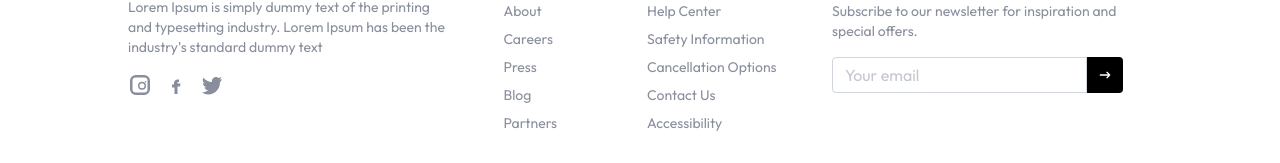
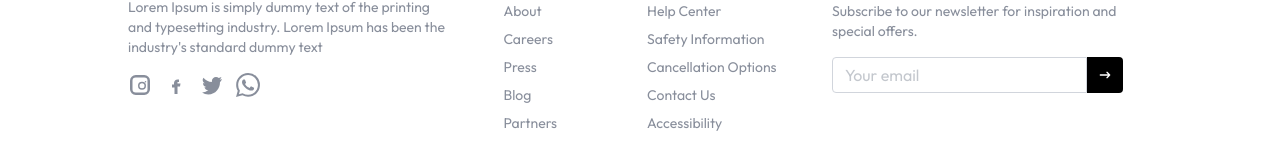
Before and after one commit to Niranajnkr/E-commerce-shop, a React (Vite) app in the folder client/: page /login in a window 1280 px wide. Shown: the part 948-1111 px from the top of the page. Built offline with nearby package versions, Linux system fonts and the light colour scheme; no server answers.

Commit message:
Add seller login debugging

```diff
--- a/client/src/components/Footer.jsx
+++ b/client/src/components/Footer.jsx
@@ -10,21 +10,35 @@
           </p>
           <div className="flex items-center gap-3 mt-4">
             {/* Instagram */}
+            <a href="https://www.instagram.com/mkvalunect?igsh=bjh0c2czZ2p3Znli" target="_blank" rel="noopener noreferrer" className="hover:text-pink-600 transition-colors">
               <svg className="w-6 h-6" fill="currentColor" viewBox="0 0 24 24">
                 <path d="M7.75 2A5.75 5.75 0 002 7.75v8.5A5.75 5.75 0 007.75 22h8.5A5.75 5.75 0 0022 16.25v-8.5A5.75 5.75 0 0016.25 2h-8.5zM4.5 7.75A3.25 3.25 0 017.75 4.5h8.5a3.25 3.25 0 013.25 3.25v8.5a3.25 3.25 0 01-3.25 3.25h-8.5a3.25 3.25 0 01-3.25-3.25v-8.5zm9.5 1a4 4 0 11-4 4 4 4 0 014-4zm0 1.5a2.5 2.5 0 102.5 2.5 2.5 2.5 0 00-2.5-2.5zm3.5-.75a.75.75 0 11.75-.75.75.75 0 01-.75.75z" />
               </svg>
+            </a>
             {/* Facebook */}
+            <a href="https://www.facebook.com/mkvalunect" target="_blank" rel="noopener noreferrer" className="hover:text-blue-600 transition-colors">
               <svg className="w-6 h-6" fill="currentColor" viewBox="0 0 24 24">
                 <path d="M13.5 9H15V6.5h-1.5c-1.933 0-3.5 1.567-3.5 3.5v1.5H8v3h2.5V21h3v-7.5H16l.5-3h-3z" />
               </svg>
+            </a>
             {/* Twitter */}
+            <a href="https://twitter.com/mkvalunect" target="_blank" rel="noopener noreferrer" className="hover:text-sky-500 transition-colors">
               <svg className="w-6 h-6" fill="currentColor" viewBox="0 0 24 24">
-              <path d="M22 5.92a8.2 8.2 0 01-2.36.65A4.1 4.1 0 0021.4 4a8.27 8.27 0 01-2.6 1A4.14 4.14 0 0016 4a4.15 4.15 0 00-4.15 4.15c0 .32.04.64.1.94a11.75 11.75 0 01-8.52-4.32 4.14 4.14 0 001.29 5.54A4.1 4.1 0 013 10v.05a4.15 4.15 0 003.33 4.07 4.12 4.12 0 01-1.87.07 4.16 4.16 0 003.88 2.89A8.33 8.33 0 012 19.56a11.72 11.72 0 006.29 1.84c7.55 0 11.68-6.25 11.68-11.67 0-.18 0-.35-.01-.53A8.18 8.18 0 0022 5.92z" />
+                <path d="M22 5.92a8.2 8.2 0 01-2.36.65A4.1 4.1 0 0021.4 4a8.27 8.27 0 01-2.6 1A4.14 4.14 0 0016 4a4.15 4.15 0 00-4.15 4.15c0 .32.04.64.1.94a11.75 11.75 0 01-8.52-4.32a4.14 4.14 0 001.29 5.54A4.1 4.1 0 013 10v.05a4.15 4.15 0 003.33 4.07 4.12 4.12 0 01-1.87.07 4.16 4.16 0 003.88 2.89A8.33 8.33 0 012 19.56a11.72 11.72 0 006.29 1.84c7.55 0 11.68-6.25 11.68-11.67 0-.18 0-.35-.01-.53A8.18 8.18 0 0022 5.92z" />
               </svg>
+            </a>
+            {/* WhatsApp */}
+            <a href="https://wa.me/1234567890" target="_blank" rel="noopener noreferrer" className="hover:text-green-600 transition-colors">
+              <svg className="w-6 h-6" fill="currentColor" viewBox="0 0 24 24">
+                <path d="M17.472 14.382c-.297-.149-1.758-.867-2.03-.967-.273-.099-.471-.148-.67.15-.197.297-.767.966-.94 1.164-.173.199-.347.223-.644.075-.297-.15-1.255-.463-2.39-1.475-.883-.788-1.48-1.761-1.653-2.059-.173-.297-.018-.458.13-.606.134-.133.298-.347.446-.52.149-.174.198-.298.298-.497.099-.198.05-.371-.025-.52-.075-.149-.669-1.612-.916-2.207-.242-.579-.487-.5-.669-.51-.173-.008-.371-.01-.57-.01-.198 0-.52.074-.792.372-.272.297-1.04 1.016-1.04 2.479 0 1.462 1.065 2.875 1.213 3.074.149.198 2.096 3.2 5.077 4.487.709.306 1.262.489 1.694.625.712.227 1.36.195 1.871.118.571-.085 1.758-.719 2.006-1.413.248-.694.248-1.289.173-1.413-.074-.124-.272-.198-.57-.347m-5.421 7.403h-.004a9.87 9.87 0 01-5.031-1.378l-.361-.214-3.741.982.998-3.648-.235-.374a9.86 9.86 0 01-1.51-5.26c.001-5.45 4.436-9.884 9.888-9.884 2.64 0 5.122 1.03 6.988 2.898a9.825 9.825 0 012.893 6.994c-.003 5.45-4.437 9.884-9.885 9.884m8.413-18.297A11.815 11.815 0 0012.05 0C5.495 0 .16 5.335.157 11.892c0 2.096.547 4.142 1.588 5.945L.057 24l6.305-1.654a11.882 11.882 0 005.683 1.448h.005c6.554 0 11.89-5.335 11.893-11.893a11.821 11.821 0 00-3.48-8.413Z" />
+              </svg>
+
+            </a>
             {/* LinkedIn */}
             {/* <svg className="w-6 h-6" fill="currentColor" viewBox="0 0 24 24">
               <path d="M4.98 3.5C3.88 3.5 3 4.38 3 5.48c0 1.1.88 1.98 1.98 1.98h.02c1.1 0 1.98-.88 1.98-1.98C6.98 4.38 6.1 3.5 4.98 3.5zM3 8.75h3.96V21H3V8.75zm6.25 0h3.8v1.68h.05c.53-.98 1.82-2.02 3.75-2.02 4.01 0 4.75 2.64 4.75 6.07V21H17v-5.63c0-1.34-.03-3.07-1.88-3.07-1.88 0-2.17 1.47-2.17 2.98V21H9.25V8.75z" />
             </svg> */}
+
           </div>
         </div>
 
@@ -46,6 +60,7 @@
             <li>
               <a href="#">Partners</a>
             </li>
+
           </ul>
         </div>
 
@@ -113,6 +128,7 @@
           </li>
           <li>
             <a href="">Terms</a>
+
           </li>
           <li>
             <a href="">Sitemap</a>
```
Lines whose indentation alone changed are shown as unchanged.
